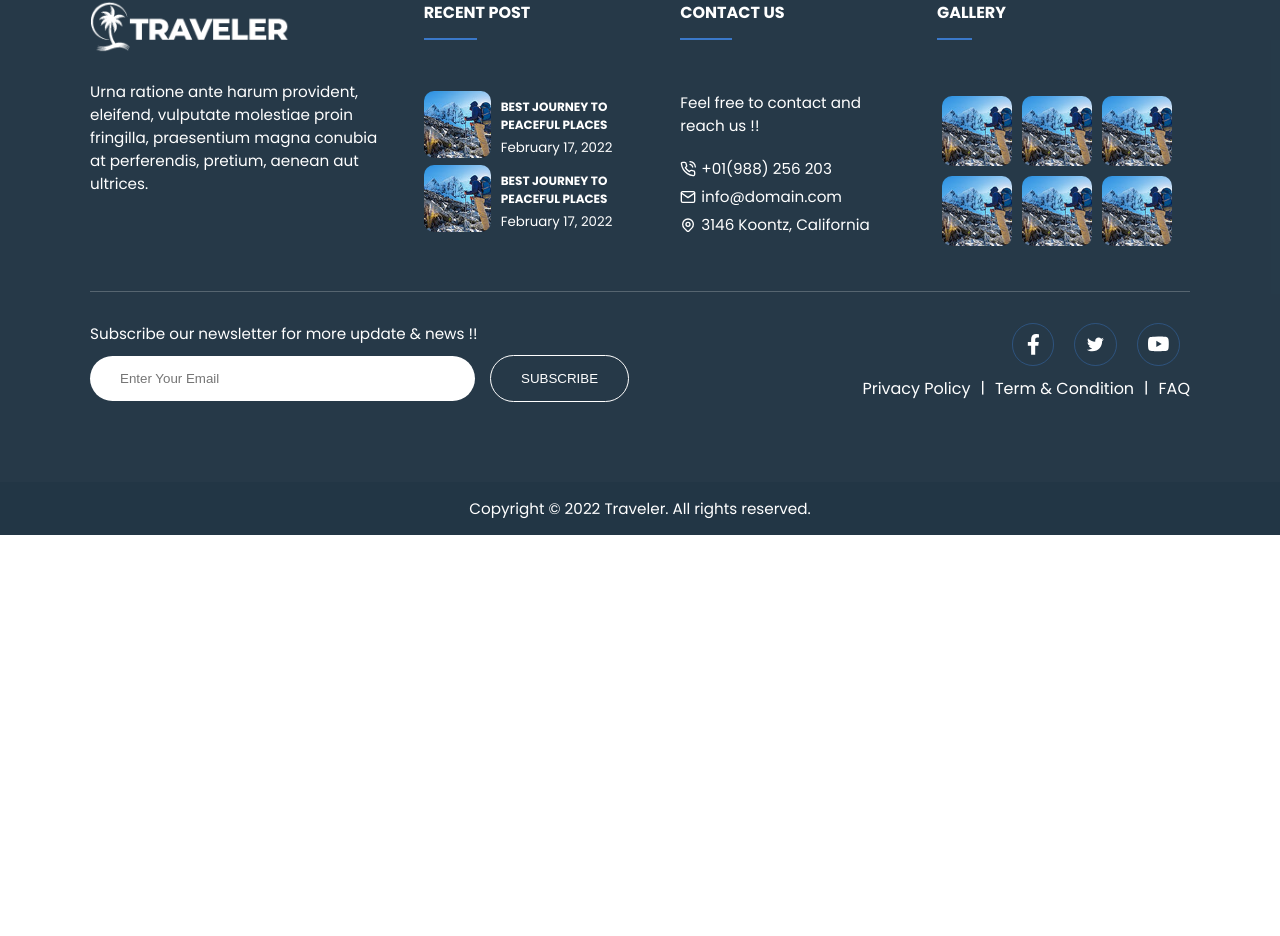
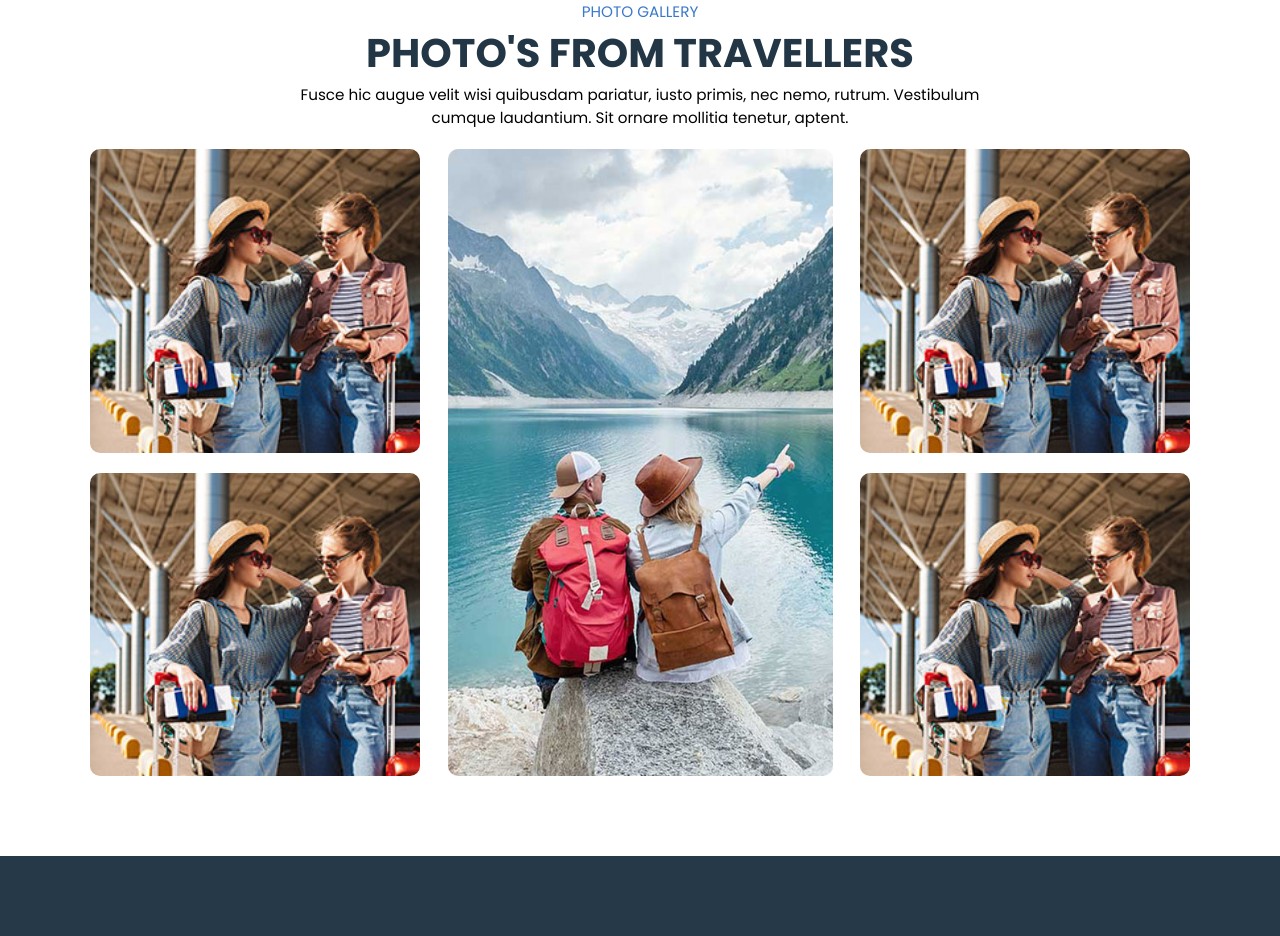
Before and after one commit to Shashikant2002/Travel-Site-From-Office, a React (Create React App) app: page / in a window 1280 px wide. Shown: the part 4533-5469 px from the top of the page. Before the commit the page ends 5068 px from the top, so only its background shows below. Built offline with nearby package versions, Linux system fonts and the light colour scheme.

Commit message:
Last of the day

```diff
--- a/src/Pages/Home.jsx
+++ b/src/Pages/Home.jsx
@@ -1,5 +1,6 @@
 import React from 'react'
 import Banner from '../components/Banner/Banner'
+import PhotoGallery from '../components/PhotoGallery/PhotoGallery'
 import PopularPackages from '../components/popularPackages/PopularPackages'
 import PopDest from '../components/Popular_Dest/PopDest'
 import SpecialPackages from '../components/specialPackages/SpecialPackages'
@@ -13,6 +14,7 @@ const Home = () => {
       <PopularPackages />
       <VideoContent />
       <SpecialPackages />
+      <PhotoGallery />
     </>
   )
 }
--- /dev/null
+++ b/src/components/PhotoGallery/PhotoGallery.jsx
@@ -0,0 +1,49 @@
+import React from "react";
+import "./gallery.css";
+import SectionHeading from "../SectionHeading/SectionHeading";
+import gallery from "../../Assets/Image/gallery.jpg";
+import gallery_2 from "../../Assets/Image/gallery_2.jpg";
+
+const PhotoGallery = () => {
+  const sectionHeading = {
+    topText: "PHOTO GALLERY",
+    heading: "PHOTO'S FROM TRAVELLERS",
+    description:
+      "Fusce hic augue velit wisi quibusdam pariatur, iusto primis, nec nemo, rutrum. Vestibulum cumque laudantium. Sit ornare mollitia tenetur, aptent.",
+  };
+  return (
+    <>
+      <div className="gallery commonSection">
+        <div className="container">
+          <SectionHeading options={sectionHeading} />
+
+          <div className="photos flex justifyContentBetween">
+            <div className="row flex flexDirCol justifyContentBetween">
+              <figure>
+                <img src={gallery} alt="GalleryImage" />
+              </figure>
+              <figure>
+                <img src={gallery} alt="GalleryImage" />
+              </figure>
+            </div>
+            <div className="row">
+              <figure>
+                <img src={gallery_2} alt="GalleryImage" />
+              </figure>
+            </div>
+            <div className="row flex flexDirCol justifyContentBetween">
+              <figure>
+                <img src={gallery} alt="GalleryImage" />
+              </figure>
+              <figure>
+                <img src={gallery} alt="GalleryImage" />
+              </figure>
+            </div>
+          </div>
+        </div>
+      </div>
+    </>
+  );
+};
+
+export default PhotoGallery;
--- /dev/null
+++ b/src/components/PhotoGallery/gallery.css
@@ -0,0 +1,36 @@
+/* .gallery {
+    border: 1px solid red;
+} */
+.gallery .photos{
+    margin-top: 20px;
+}
+.gallery .photos .row {
+    width: 30%;
+}
+
+.gallery .photos .row figure:hover img{
+    transform: scale(1.1);
+}
+.gallery .photos .row figure:nth-child(2){
+    margin-top: 20px;
+}
+.gallery .photos .row figure {
+    display: inline-flex;
+    width: 100%;
+    border-radius: 10px;
+    overflow: hidden;
+    cursor: pointer;
+}
+
+.gallery .photos .row figure img {
+    width: 100%;
+    transition: .5s;
+}
+
+.gallery .photos .row:nth-child(2) {
+    width: 35%;
+    margin: 0 20px;
+    display: inline-flex;
+}
+
+.gallery .photos .row:nth-child(1) figure {}
```
Also changed, not shown: src/Assets/Image/gallery.jpg (added), src/Assets/Image/gallery_2.jpg (added).
